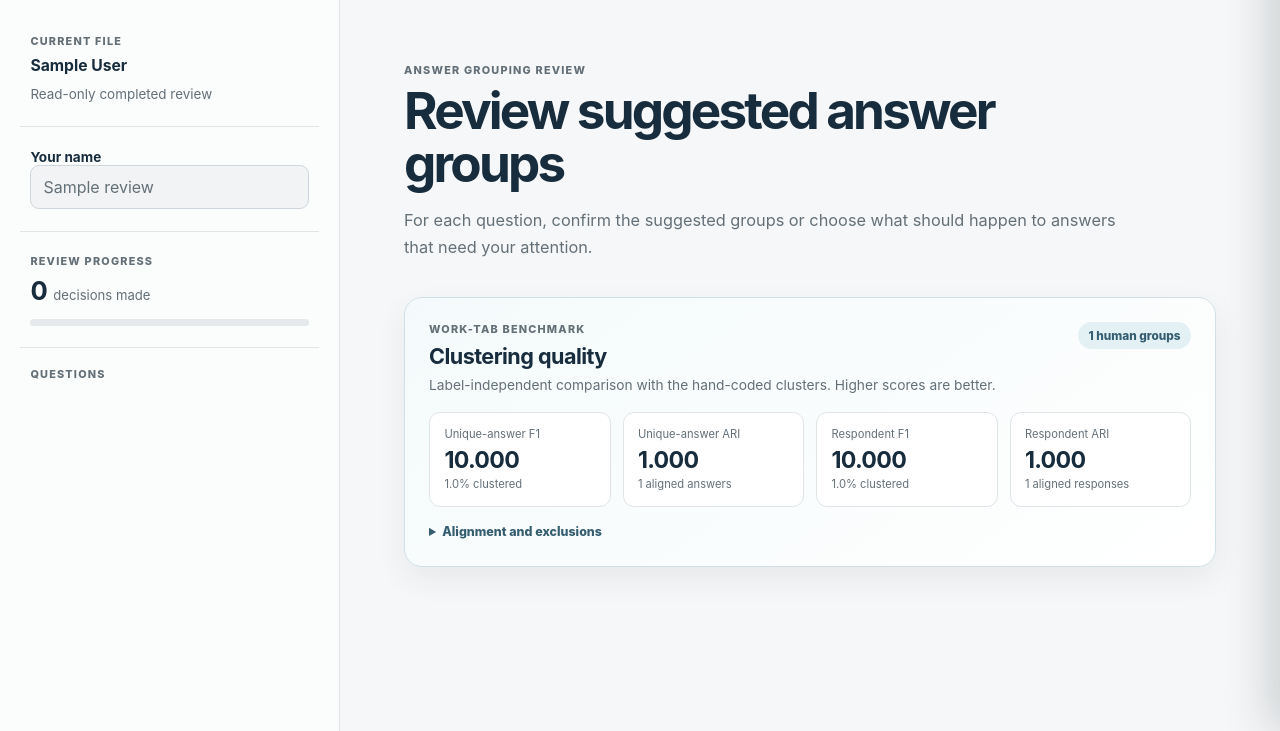
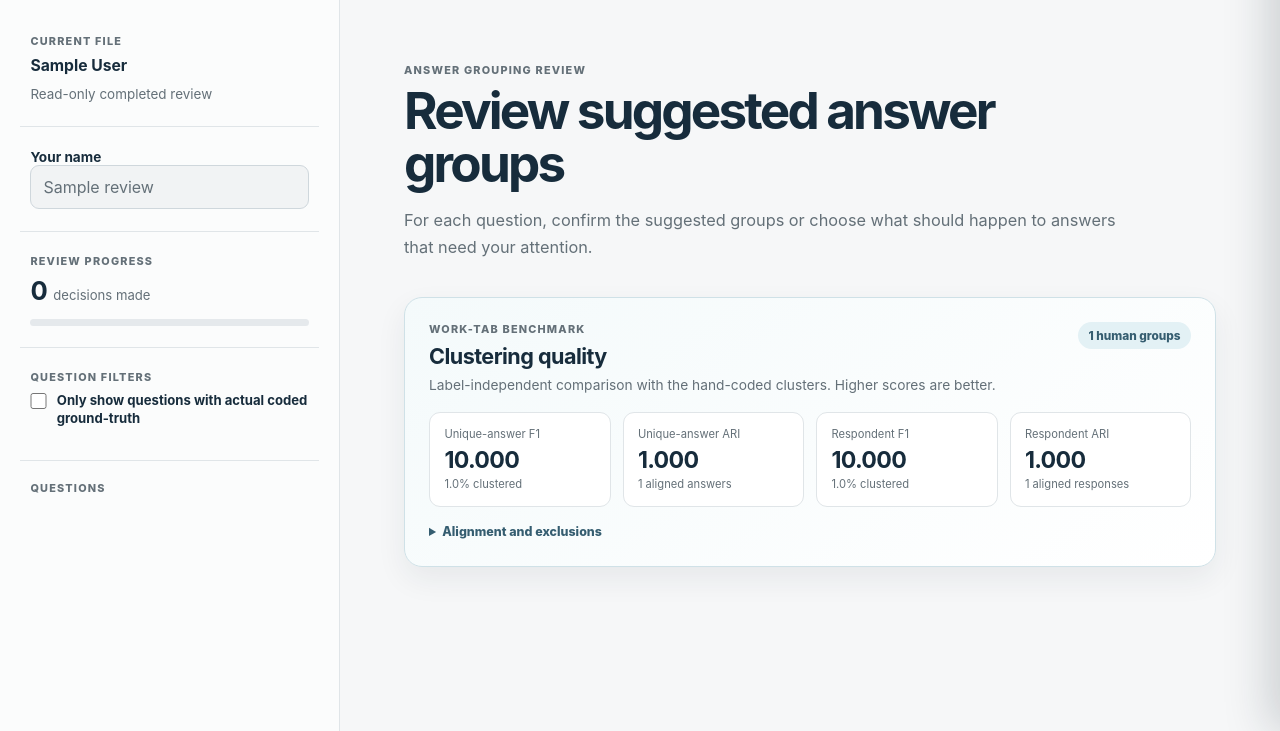
Before and after one commit to samikayyal/other-clustering, a Python web app: template src/other_cluster/templates/review.html in a window 1280 px wide. Shown: the part 69-800 px from the top of the page. Run offline with Jinja, Linux system fonts and the light colour scheme; the template is opened without the code that fills it: most values are stand-ins (such as "Sample title", 1, 10 or a date in 2020).

Commit message:
filter review questions by coded ground truth
- Add a display-only ground-truth question filter
- Document filter behavior and cover it in review page tests

```diff
--- a/src/other_cluster/static/review.css
+++ b/src/other_cluster/static/review.css
@@ -54,6 +54,10 @@ input:disabled { color: var(--muted); background: #f1f3f4; }
 .progress-display span { font-size: .82rem; }
 .progress-track { height: 7px; margin-top: .8rem; overflow: hidden; background: #e5e9ec; border-radius: 99px; }
 .progress-track span { display: block; width: 0; height: 100%; background: var(--accent); border-radius: inherit; transition: width .2s ease; }
+.filter-card { padding: 1.35rem .65rem; border-bottom: 1px solid var(--line); }
+.filter-toggle { display: flex; grid-template-columns: none; align-items: flex-start; gap: .6rem; cursor: pointer; color: var(--navy); font-size: .82rem; line-height: 1.4; }
+.filter-toggle input[type="checkbox"] { width: 1.05rem; height: 1.05rem; flex: 0 0 auto; margin: .1rem 0 0; padding: 0; accent-color: var(--accent); }
+.filter-count { margin: .7rem 0 0; color: var(--muted); font-size: .74rem; line-height: 1.4; }
 .question-nav { display: grid; gap: .3rem; padding: 1.2rem .15rem; }
 .question-nav::before { content: "Questions"; padding: 0 .5rem .35rem; color: var(--muted); font-size: .68rem; font-weight: 800; letter-spacing: .11em; text-transform: uppercase; }
 .question-nav-item { display: flex; align-items: center; justify-content: space-between; gap: .5rem; width: 100%; padding: .7rem .6rem; color: var(--muted); background: transparent; border: 0; border-radius: 8px; text-align: left; }
@@ -87,6 +91,9 @@ input:disabled { color: var(--muted); background: #f1f3f4; }
 .evaluation-source { overflow-wrap: anywhere; }
 
 .question-card { scroll-margin-top: 92px; margin-bottom: 1.6rem; overflow: hidden; background: var(--paper); border: 1px solid var(--line); border-radius: 18px; box-shadow: var(--shadow); }
+.empty-state { padding: 1.5rem; background: var(--paper); border: 1px solid var(--line); border-radius: 18px; box-shadow: var(--shadow); }
+.empty-state h2 { margin: 0; color: var(--navy); font-size: 1.25rem; }
+.empty-state p { margin: .6rem 0 0; color: var(--muted); line-height: 1.5; }
 .question-header { padding: 1.45rem 1.5rem 1.15rem; border-bottom: 1px solid var(--line); }
 .question-kicker { display: flex; align-items: center; gap: .65rem; margin-bottom: .7rem; }
 .question-number { display: grid; width: 26px; height: 26px; place-items: center; color: var(--accent-dark); background: var(--accent-soft); border-radius: 7px; font-size: .72rem; font-weight: 850; }
--- a/src/other_cluster/static/review.js
+++ b/src/other_cluster/static/review.js
@@ -4,6 +4,8 @@
   const groundTruthEvaluation = window.GROUND_TRUTH_EVALUATION;
   const root = document.querySelector("#review-root");
   const nav = document.querySelector("#question-nav");
+  const groundTruthFilter = document.querySelector("#coded-ground-truth-only");
+  const groundTruthFilterCount = document.querySelector("#question-filter-count");
   const saveStatus = document.querySelector("#save-status");
   const analystName = document.querySelector("#analyst-name");
   const sidebarCompletionCount = document.querySelector("#sidebar-completion-count");
@@ -16,6 +18,7 @@
   const closeDrawerButton = document.querySelector("#close-answer-drawer");
   let drawerTrigger = null;
   let pendingSave = Promise.resolve();
+  let showGroundTruthOnly = false;
 
   const escapeHtml = value => String(value ?? "").replace(/[&<>"']/g, char => ({
     "&": "&amp;", "<": "&lt;", ">": "&gt;", '"': "&quot;", "'": "&#39;"
@@ -26,6 +29,15 @@
   const decisionCount = question => [...question.clusters, ...question.unresolved_answers]
     .filter(item => item.analyst_decision).length;
   const metric = value => Number(value ?? 0).toFixed(3);
+  const groundTruthQuestionIds = new Set(
+    (groundTruthEvaluation?.questions || []).map(item => item.question_id)
+  );
+  const questionsWithGroundTruth = () => review.questions.filter(question =>
+    groundTruthQuestionIds.has(question.question_id)
+  );
+  const visibleQuestions = () => showGroundTruthOnly
+    ? questionsWithGroundTruth()
+    : review.questions;
 
   function renderQuestionEvaluation(questionId) {
     const evaluation = groundTruthEvaluation?.questions?.find(item => item.question_id === questionId);
@@ -44,22 +56,35 @@
   }
 
   function render() {
-    nav.innerHTML = review.questions.map((question, index) => {
+    const questions = visibleQuestions();
+    nav.innerHTML = questions.map((question, index) => {
       const total = question.clusters.length + question.unresolved_answers.length;
       const complete = total > 0 && decisionCount(question) === total;
       return `<button class="question-nav-item${index === 0 ? " is-active" : ""}${complete ? " is-complete" : ""}" type="button" data-question-nav="${escapeHtml(question.question_id)}">
         <span class="question-nav-label">${index + 1}. ${escapeHtml(question.question_id)} <span class="question-nav-clusters">${question.clusters.length} group${question.clusters.length === 1 ? "" : "s"}</span></span><span class="question-nav-count">${decisionCount(question)}/${total}</span>
       </button>`;
     }).join("");
-    root.innerHTML = review.questions.map(renderQuestion).join("");
+    root.innerHTML = questions.length
+      ? questions.map(renderQuestion).join("")
+      : `<section class="empty-state card" aria-live="polite"><h2>No coded ground-truth questions</h2><p>The attached benchmark has no usable human codes for the review questions.</p></section>`;
     bindControls();
     updateCount();
+    updateGroundTruthFilterCount(questions.length);
     if (analystName) {
       analystName.value = review.analyst_name || "";
       analystName.disabled = readOnly;
     }
     const status = document.querySelector("#review-status");
     if (status) status.textContent = readOnly ? "Completed" : "In review";
+  }
+
+  function updateGroundTruthFilterCount(visibleCount) {
+    if (!groundTruthFilterCount) return;
+    const codedCount = questionsWithGroundTruth().length;
+    const totalCount = review.questions.length;
+    groundTruthFilterCount.textContent = showGroundTruthOnly
+      ? `${visibleCount} of ${totalCount} question${totalCount === 1 ? "" : "s"} shown`
+      : `${codedCount} of ${totalCount} question${totalCount === 1 ? "" : "s"} have coded ground-truth`;
   }
 
   function renderQuestion(question, index) {
@@ -264,6 +289,10 @@
   }
 
   if (analystName && !readOnly) analystName.addEventListener("change", () => save(false));
+  if (groundTruthFilter) groundTruthFilter.addEventListener("change", () => {
+    showGroundTruthOnly = groundTruthFilter.checked;
+    render();
+  });
   closeDrawerButton.addEventListener("click", closeAnswerDrawer);
   drawerBackdrop.addEventListener("click", closeAnswerDrawer);
   document.addEventListener("keydown", event => {
--- a/src/other_cluster/templates/review.html
+++ b/src/other_cluster/templates/review.html
@@ -42,6 +42,17 @@
             </div>
             <div class="progress-track" aria-hidden="true"><span id="progress-bar"></span></div>
           </section>
+
+          {% if ground_truth_evaluation %}
+          <section class="filter-card" aria-labelledby="question-filter-title">
+            <p class="sidebar-label" id="question-filter-title">Question filters</p>
+            <label class="filter-toggle" for="coded-ground-truth-only">
+              <input id="coded-ground-truth-only" type="checkbox" aria-controls="question-nav review-root">
+              <span>Only show questions with actual coded ground-truth</span>
+            </label>
+            <p id="question-filter-count" class="filter-count" aria-live="polite"></p>
+          </section>
+          {% endif %}
 
           <nav id="question-nav" class="question-nav" aria-label="Questions"></nav>
         </aside>
```
Also changed, not shown: context/v1-contract.md (+4 -1 lines), tests/test_review_file.py (+6 -0 lines).
